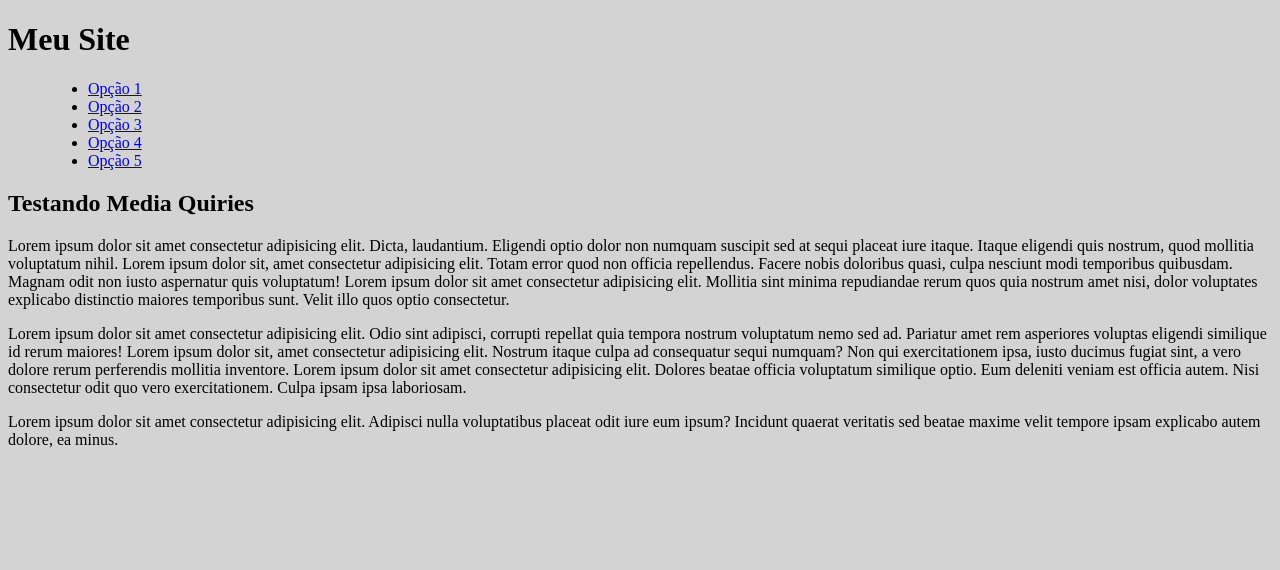
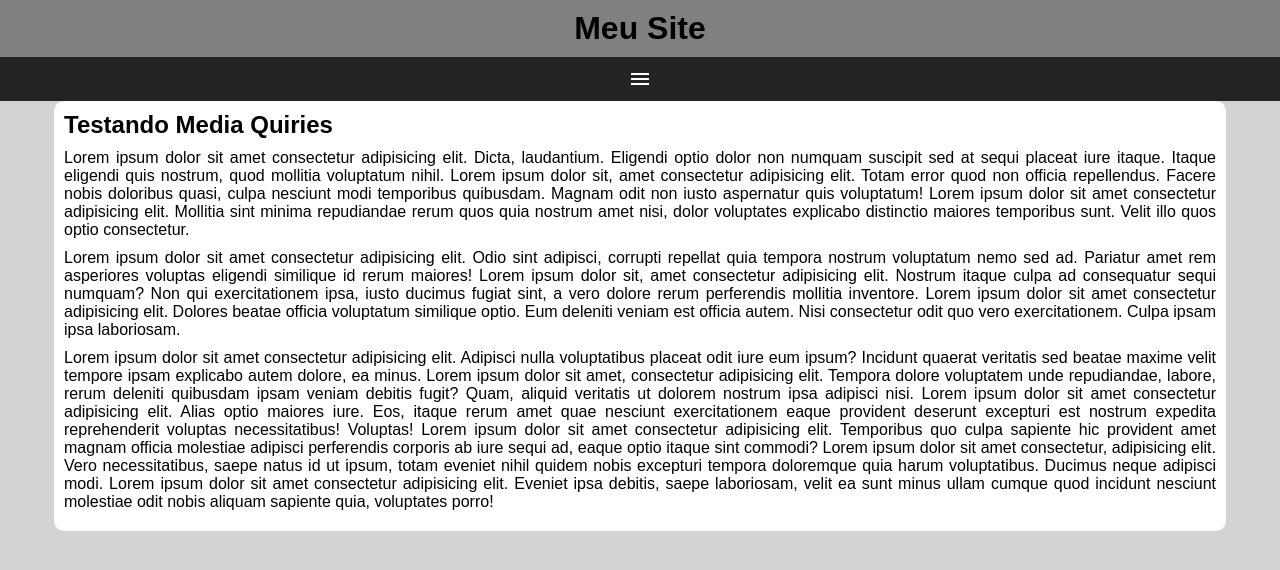
Before and after one commit to TheBrue1/Curso-de-html, a plain HTML site: page Exercícios/ex027/mq005/index.html in a window 1280 px wide. Drawn offline with Linux system fonts and the light colour scheme.

Commit message:
att meu hamburguer

```diff
--- a/Exercícios/ex027/mq005/estilos/style.css
+++ b/Exercícios/ex027/mq005/estilos/style.css
@@ -1,4 +1,65 @@
 @charset "UTF-8";
+*{
+  font-family: Arial, Helvetica, sans-serif;
+  margin: 0px;
+  padding: 0px;
+}
 body,html{
   background-color: lightgrey;
 }
+header{
+  background-color: gray;
+}
+header > h1 {
+  padding: 10px;
+  text-align: center;
+}
+span#burguer{
+  background-color: rgb(35, 35, 35);
+  color: white;
+  display: block;
+  text-align: center;
+  padding: 10px;
+  cursor: pointer;
+}
+span#burguer:hover{
+  background-color:white;
+  color: black;
+}
+
+menu{
+  display: none;
+}
+
+menu > ul{
+  list-style-type: none;
+}
+menu > ul > li > a {
+  display: block;
+  padding: 10px;
+  text-align: center;
+  text-decoration: none;
+  background-color: rgb(68, 67, 67);
+  color:white;
+  border-top: 2px solid gray;
+
+}
+menu > ul > li > a:hover{
+  background-color: rgb(121, 118, 118);
+}
+main {
+  width: 90vw;
+  background-color:white;
+  margin: auto;
+  padding: 10px;
+  border-radius:  10px; ;
+}
+article > h2 {
+  padding-bottom: 10px;
+}
+
+article > p {
+  text-align: justify;
+  margin-bottom: 10px;
+  text: indent 20px; ;
+}
--- a/Exercícios/ex027/mq005/index.html
+++ b/Exercícios/ex027/mq005/index.html
@@ -5,12 +5,14 @@
     <meta http-equiv="X-UA-Compatible" content="IE=edge">
     <meta name="viewport" content="width=device-width, initial-scale=1.0">
     <title> Media Query</title>
+    <link href="https://fonts.googleapis.com/icon?family=Material+Icons" rel="stylesheet">
     <link rel="stylesheet" href="estilos/style.css">
 </head>
 <body>
     <header>
         <h1> Meu Site</h1>
-            <menu>
+        <span id="burguer" class="material-icons md-18" onclick="clickMenu()" >menu</span>
+            <menu id="itens" >
                 <ul>
                     <li><a href="#">Opção 1</a></li>
                     <li><a href="#"> Opção 2</a></li>
@@ -18,7 +20,7 @@
                     <li><a href="#"> Opção 4</a></li>
                     <li><a href="#">Opção 5</a></li>
                 </ul>
-           </menu>
+           </menu >
     </header>
          <main>
              <article>
@@ -27,9 +29,17 @@
 
                 <p> Lorem ipsum dolor sit amet consectetur adipisicing elit. Odio sint adipisci, corrupti repellat quia tempora nostrum voluptatum nemo sed ad. Pariatur amet rem asperiores voluptas eligendi similique id rerum maiores! Lorem ipsum dolor sit, amet consectetur adipisicing elit. Nostrum itaque culpa ad consequatur sequi numquam? Non qui exercitationem ipsa, iusto ducimus fugiat sint, a vero dolore rerum perferendis mollitia inventore. Lorem ipsum dolor sit amet consectetur adipisicing elit. Dolores beatae officia voluptatum similique optio. Eum deleniti veniam est officia autem. Nisi consectetur odit quo vero exercitationem. Culpa ipsam ipsa laboriosam.</p>
 
-                <p> Lorem ipsum dolor sit amet consectetur adipisicing elit. Adipisci nulla voluptatibus placeat odit iure eum ipsum? Incidunt quaerat veritatis sed beatae maxime velit tempore ipsam explicabo autem dolore, ea minus.</p>
-
+                <p> Lorem ipsum dolor sit amet consectetur adipisicing elit. Adipisci nulla voluptatibus placeat odit iure eum ipsum? Incidunt quaerat veritatis sed beatae maxime velit tempore ipsam explicabo autem dolore, ea minus. Lorem ipsum dolor sit amet, consectetur adipisicing elit. Tempora dolore voluptatem unde repudiandae, labore, rerum deleniti quibusdam ipsam veniam debitis fugit? Quam, aliquid veritatis ut dolorem nostrum ipsa adipisci nisi. Lorem ipsum dolor sit amet consectetur adipisicing elit. Alias optio maiores iure. Eos, itaque rerum amet quae nesciunt exercitationem eaque provident deserunt excepturi est nostrum expedita reprehenderit voluptas necessitatibus! Voluptas! Lorem ipsum dolor sit amet consectetur adipisicing elit. Temporibus quo culpa sapiente hic provident amet magnam officia molestiae adipisci perferendis corporis ab iure sequi ad, eaque optio itaque sint commodi? Lorem ipsum dolor sit amet consectetur, adipisicing elit. Vero necessitatibus, saepe natus id ut ipsum, totam eveniet nihil quidem nobis excepturi tempora doloremque quia harum voluptatibus. Ducimus neque adipisci modi. Lorem ipsum dolor sit amet consectetur adipisicing elit. Eveniet ipsa debitis, saepe laboriosam, velit ea sunt minus ullam cumque quod incidunt nesciunt molestiae odit nobis aliquam sapiente quia, voluptates porro! </p>
             </article>
          </main>
+             <script>
+              function clickMenu() {
+                  if( itens.style.display =='block') {
+                      itens.style.display = 'none'
+                 } else {
+                    itens.style.display = 'block'
+                 }
+                }
+             </script>
 </body>
 </html>
```
